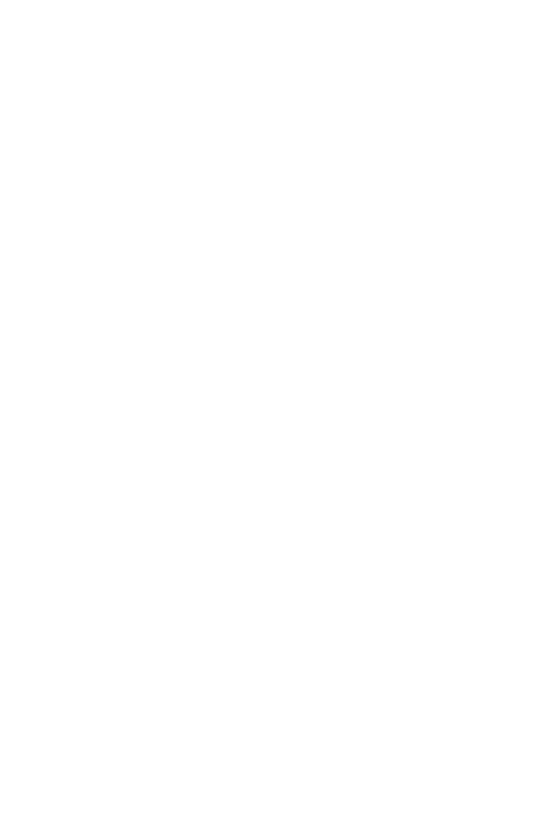
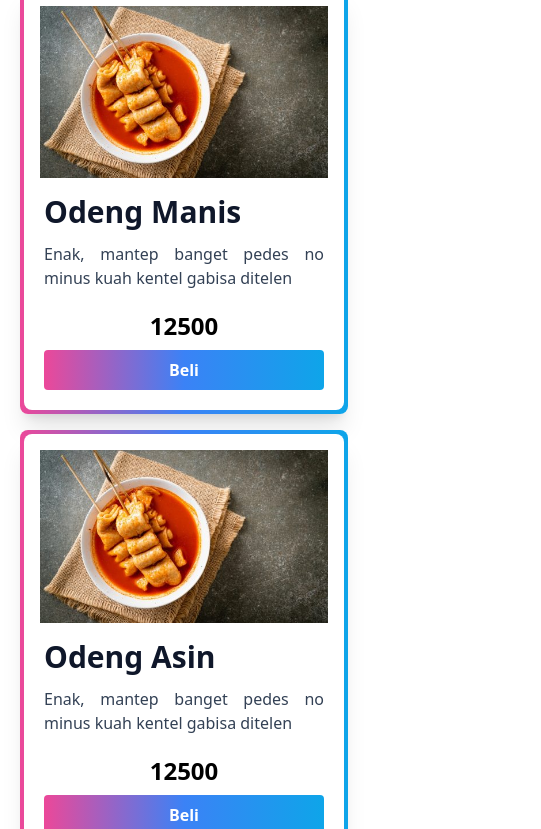
Before and after one commit to zaindarma/belajar-nextjs-batch3, a Next.js app: page /products in a window 390 px wide. Shown: the part 1060-1889 px from the top of the page, 541 px wide, since content can reach past the window. Before the commit the page ends 916 px from the top, so only its background shows below. Built offline with nearby package versions, Linux system fonts and the light colour scheme.

Commit message:
lifecycle(useState&useEffect)

```diff
--- a/src/components/molecules/CardProduct/index.js
+++ b/src/components/molecules/CardProduct/index.js
@@ -1,7 +1,7 @@
-import Button from '@/components/atoms/Button'
-import Image from 'next/image'
-import Link from 'next/link'
-import React from 'react'
+import Button from "@/components/atoms/Button";
+import Image from "next/image";
+import Link from "next/link";
+import React from "react";
 
 /** Nested Component : fungsinya sebagai wadah/container untuk beberapa komponen anak (header, body, footer)
  * komponen ini akan jadi komponen pembungkus untuk komponen children
@@ -14,14 +14,21 @@ const CardProduct = ({ children }) => {
         <div className="w-full max-w-xs bg-white rounded-lg">{children}</div>
       </div>
     </>
-  )
-}
+  );
+};
 
-function Header({ image }){
+function Header({ image }) {
   return (
     <Link href="#">
-        <Image src={image} alt='card image' className='p-4 rounded-t-lg w-full' width={300} height={300}/>
-    </Link>)
+      <Image
+        src={image}
+        alt="card image"
+        className="p-4 rounded-t-lg w-full"
+        width={300}
+        height={300}
+      />
+    </Link>
+  );
 }
 
 function Body({ title, desc }) {
@@ -32,19 +39,24 @@ function Body({ title, desc }) {
         <p className="mt-3 text-slate-700 text-base text-justify">{desc}</p>
       </Link>
     </div>
-    )
+  );
 }
 
-function Footer({ price }) {
+function Footer({ price, handleAddToCart, id }) {
   return (
     <div className="flex flex-col items-center justify-center px-5 pb-5">
       <span className="text-2xl font-semibold mb-2">{price}</span>
-        <Button buttonClassname="bg-gradient-aigen text-white w-full">Beli</Button>
+      <Button
+        buttonClassname={"w-full bg-gradient-aigen text-white font-bold"}
+        onClick={() => handleAddToCart(id)}
+      >
+        Beli
+      </Button>
     </div>
-    )
+  );
 }
 
 CardProduct.Header = Header;
 CardProduct.Body = Body;
 CardProduct.Footer = Footer;
-export default CardProduct
+export default CardProduct;
--- /dev/null
+++ b/src/constant/products.js
@@ -0,0 +1,42 @@
+export const data = [
+  {
+    id: 1,
+    image: "/odeng.jpg",
+    title: "Odeng Pedes",
+    description:
+      "Enak, mantep banget pedes no minus kuah kentel gabisa ditelen",
+    price: 12500,
+  },
+  {
+    id: 2,
+    image: "/odeng.jpg",
+    title: "Odeng Ga Pedes",
+    description:
+      "Enak, mantep banget ga pedes no minus kuah kentel gabisa ditelen",
+    price: 12500,
+  },
+  {
+    id: 3,
+    image: "/odeng.jpg",
+    title: "Odeng Manis",
+    description:
+      "Enak, mantep banget pedes no minus kuah kentel gabisa ditelen",
+    price: 12500,
+  },
+  {
+    id: 4,
+    image: "/odeng.jpg",
+    title: "Odeng Asin",
+    description:
+      "Enak, mantep banget pedes no minus kuah kentel gabisa ditelen",
+    price: 12500,
+  },
+  {
+    id: 5,
+    image: "/odeng.jpg",
+    title: "Odeng Pait",
+    description:
+      "Enak, mantep banget pedes no minus kuah kentel gabisa ditelen",
+    price: 12500,
+  },
+];
--- a/src/pages/products/index.js
+++ b/src/pages/products/index.js
@@ -1,85 +1,139 @@
-import Button from '@/components/atoms/Button';
-import CardProduct from '@/components/molecules/CardProduct'
-import React, { useEffect, useState } from 'react'
-
-// Anggap data dari API/BE
-const data =[
-    {
-    id: 1,
-    image: "/odeng.jpg",
-    title: "Odeng Pedes",
-    description: "Enak, mantep banget pedes no minus kuah kentel gabisa ditelen",
-    price: 12500
-    },
-    {
-    id: 2,
-    image: "/odeng.jpg",
-    title: "Odeng Ga Pedes",
-    description: "Enak, mantep banget ga pedes no minus kuah kentel gabisa ditelen",
-    price: 12500
-    },
-    {
-    id: 3,
-    image: "/odeng.jpg",
-    title: "Odeng Manis",
-    description: "Enak, mantep banget manis no minus kuah kentel gabisa ditelen",
-    price: 12500
-    },
-]
+import Button from "@/components/atoms/Button";
+import CardProduct from "@/components/molecules/CardProduct";
+import Image from "next/image";
+import React, { useEffect, useState } from "react";
+import { data } from "@/constant/products";
 
 const ProductPage = () => {
+  // Sebutan variable di react
   const [username, setUsername] = useState("");
-    // Sebutan variable di react
+  const [cart, setCart] = useState([]);
+  const [total, setTotal] = useState(0);
 
   // useEffect buat nanganin side effect.efek dari perubahan suatu data yang dijalankan tiap kali halaman load
   useEffect(() => {
-        const getUsername = localStorage.getItem("username")
-        if(getUsername){
+    const getUsername = localStorage.getItem("username");
+    if (getUsername) {
       setUsername(getUsername);
     }
-    }, []); /** [] Dependensi array : kalo kosong buat mastiin kalo useEffect dijalanin cuma sekali setiap kali halaman load
+
+    // Ambil data dari local storage lalu parsing, tambahin login || [] biar ga errpr ketika data dari local storage kosong
+    setCart(JSON.parse(localStorage.getItem("cart")) || []);
+  }, []);
+  /** [] Dependensi array : kalo kosong buat mastiin kalo useEffect dijalanin cuma sekali setiap kali halaman load
    * kalo ada state didalam dependensi array maka fungsinya untuk mantau perubahan di state tsb
    */
 
+  // Fungsi untuk menambahkan produk ke cart
+  const handleAddToCart = (id) => {
+    // Login untuk ngecek kalo produk dengan id yang sama di tambahkan lebih dari 1 maka akan menambahkan jumlah qty +1
+    if (cart.find((item) => item.id === id)) {
+      setCart(
+        cart.map((item) =>
+          item.id === id ? { ...item, qty: item.qty + 1 } : item
+        )
+      );
+    } else {
+      // Kalo fungsi cuma sekali ditrigger maka cuma nambahin satu produk doang ke cart
+      setCart([...cart, { id, qty: 1 }]);
+    }
+  };
+
+  useEffect(() => {
+    if (cart.length > 0) {
+      const sumTotal = cart.reduce((total, item) => {
+        const product = data.find((product) => product.id === item.id);
+        return total + product.price * item.qty;
+      }, 0);
+      setTotal(sumTotal);
+      // Simpen data cart ke local storage lalu convert data cart ke JSON karena local storage cuma bisa nyimpen data JSON
+      localStorage.setItem("cart", JSON.stringify(cart));
+    }
+  }, [cart]);
+
   // Event handler untuk menjalankan fungsi logout dna ngapus data username & password dari localStorage
-    function handleLogout(){
-        localStorage.removeItem("username")
-        localStorage.removeItem("password")
-        window.location.href = "/login"
+  function handleLogout() {
+    localStorage.removeItem("username");
+    localStorage.removeItem("password");
+    localStorage.removeItem("cart");
+    window.location.href = "/login";
   }
 
   return (
     <>
       <div className="flex justify-between items-center bg-black text-white font-bold px-5 py-4">
-        <h1 className="text-xl">
-            Hi, {username}
+        <h1 className="text-xl">Hi, {username}</h1>
+        <Button
+          buttonClassname={"bg-red-500 hover:bg-red-700"}
+          onClick={handleLogout}
+        >
+          Logout
+        </Button>
+      </div>
+      <div className="flex px-5 py-8 justify-around">
+        {/* products */}
+        <div className="flex flex-col">
+          <h1 className="text-3xl font-bold text-blue-500 uppercase mb-4">
+            Products
           </h1>
-        <Button buttonClassname={"bg-red-500 hover:bg-red-700"} onClick={handleLogout}>Logout</Button>
-    </div>
-
-    <div className="flex justify-center items-center min-h-screen gap-2 px-10">
-        {/* Nested Component */}
-        <CardProduct>
-            <CardProduct.Header image={"/images/odeng.jpg"}/>
-            <CardProduct.Body
-            title={"Odeng"}
-            desc={"ENAAAAAAAAAAAAAAK, MANTEP, m, PEDES BANGET"}
-            />
-            <CardProduct.Footer price={"1000000"}/>
-        </CardProduct>
-
-        {/* Rendering List : teknis untuk nampilin beberapa elemen UI tertentu berdasarkan data dinamis yang
-        di simpan dalam sebuah JSON */}
+          <div className="flex flex-wrap gap-4">
             {data.map((item) => (
               <CardProduct key={item.id}>
-                <CardProduct.Header image={item.image}/>
-                <CardProduct.Body title={item.title} desc={item.description}/>
-                <CardProduct.Footer price={item.price} />
+                <CardProduct.Header image={item.image} />
+                <CardProduct.Body title={item.title} desc={item.description} />
+                <CardProduct.Footer
+                  price={item.price}
+                  handleAddToCart={handleAddToCart}
+                  id={item.id}
+                />
               </CardProduct>
             ))}
           </div>
+        </div>
+
+        {/* cart */}
+        {cart.length > 0 && (
+          <div className="w-1/2">
+            <h1 className="text-3xl font-bold text-blue-500 mb-4 uppercase">
+              Cart
+            </h1>
+            <div className="flex flex-col gap-2">
+              {cart.map((item) => {
+                const datas = data.find((data) => data.id === item.id);
+                return (
+                  <div className="flex p-4 border rounded-lg" key={item.id}>
+                    <Image
+                      className="rounded object-cover"
+                      width={100}
+                      height={100}
+                      src={datas.image}
+                      alt="cart image"
+                    />
+                    <div className="flex justify-between w-full">
+                      <div className="flex flex-col justify-between ml-3">
+                        <span className="font-bold text-xl">{datas.title}</span>
+                        <span className="font-semibold">{datas.price}</span>
+                      </div>
+                      <div className="flex flex-col justify-center items-center">
+                        <span className="mb-1">Qty</span>
+                        <span className="flex justify-center items-center font-semibold p-2 border rounded-sm text-center w-10 h-10">
+                          {item.qty}
+                        </span>
+                      </div>
+                    </div>
+                  </div>
+                );
+              })}
+            </div>
+            <div className="flex justify-between px-4 py-2 border mt-2 font-semibold rounded-lg">
+              <span>Total</span>
+              <span>{total}</span>
+            </div>
+          </div>
+        )}
+      </div>
     </>
-  )
-}
+  );
+};
 
-export default ProductPage
+export default ProductPage;
--- a/src/styles/globals.css
+++ b/src/styles/globals.css
@@ -10,4 +10,5 @@
     .bg-gradient-hover {
         @apply bg-gradient-to-r from-pink-500 via-blue-500 to-sky-500 hover:from-sky-500 hover:via-blue-500 hover:to-pink-500
     }
+
 }
```
Also changed, not shown: src/pages/index.js (+100 -18 lines). Lines whose indentation alone changed are shown as unchanged.
